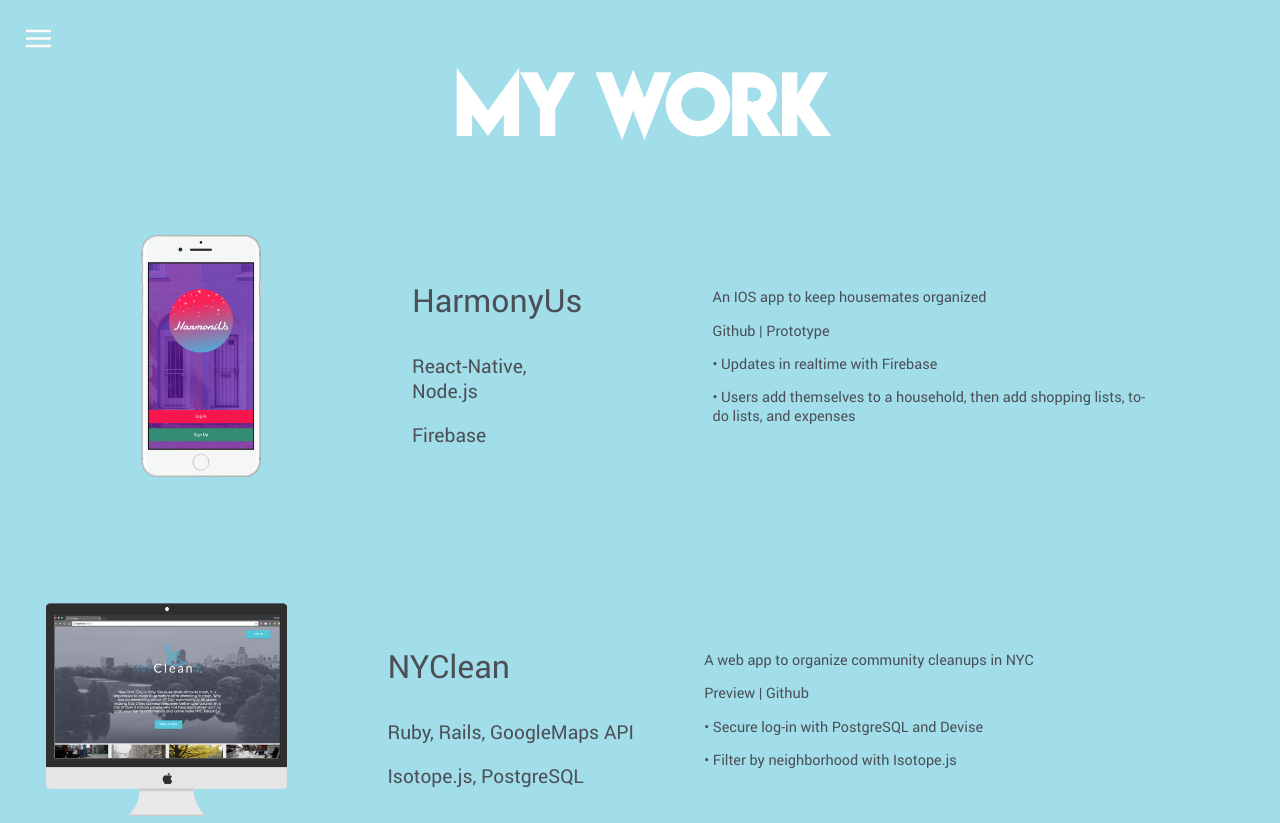
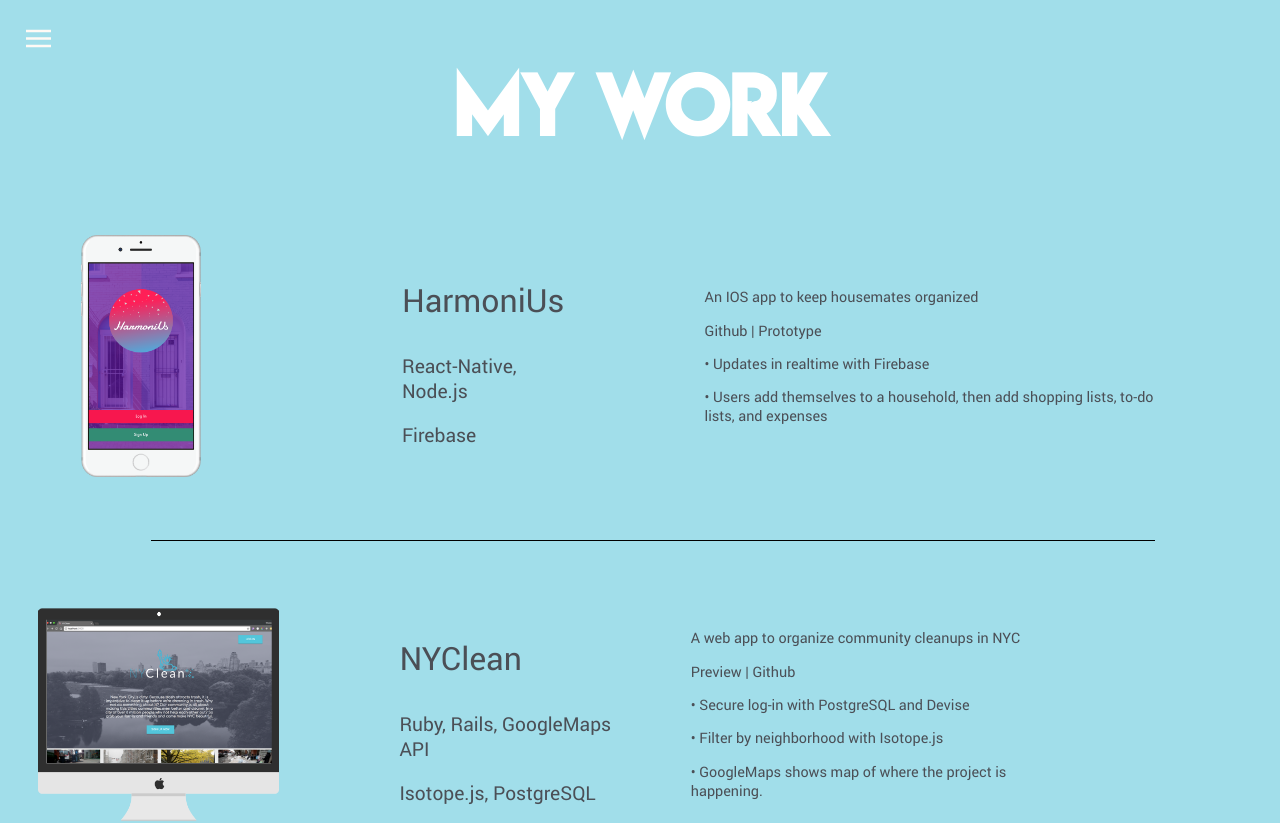
Before and after one commit to wstuckmeyer/portfolio, a React (Create React App) app: page /work in a window 1280 px wide. Shown: the top 823 px of the page. Built offline with nearby package versions, Linux system fonts and the light colour scheme.

Commit message:
fixed it

```diff
--- a/src/App.css
+++ b/src/App.css
@@ -242,7 +242,7 @@ html{
   animation: pulse 1s infinite;
 }
 #resumebtn{
-  font-size: 2em;
+  font-size: 1.2em;
 }
 .stack{
   font-family: 'robo';
@@ -294,12 +294,12 @@ html{
 #HLogo{
   width:12%;
   height:25%;
-  margin-right:10%;
-  margin-left: -1%;
+  margin-right:16%;
+  margin-left: -7%;
 }
 #clean{
   width:24%;
-  margin-right: 6%;
+  margin-right: 8%;
 
 }
 .logoimg{
@@ -312,7 +312,9 @@ html{
   justify-content: center;
   margin: 0 auto;
   width:80%;
-  margin-bottom: 10%;
+  margin-bottom: 5%;
+  padding-bottom: 5%;
+  border-bottom: solid 1px black;
 }
 #project2{
   display: flex;
@@ -366,8 +368,8 @@ html{
 
 }
 #p1{
-  margin-left: 1%;
-  margin-right: 10%;
+
+  margin-right: 11%;
 }
 
 @keyframes App-logo-spin {
--- a/src/projects.js
+++ b/src/projects.js
@@ -36,7 +36,7 @@ export default class Projects extends Component{
 					<Fade duration={3000} delay={200}><div id='project1'>
 						<img id='HLogo' className='logoimg'src={HLogo}/>
 						<div id='p1'>
-							<p className='project-name'>HarmonyUs</p>
+							<p className='project-name'>HarmoniUs</p>
 							<p className='project-titles'>React-Native, Node.js</p><p className='project-titles'> Firebase</p>
 						</div>
 						<div className='description' id='p1descrip'>
@@ -60,6 +60,7 @@ export default class Projects extends Component{
 								<a target="_blank" className='projectlink' href="https://drive.google.com/file/d/0B6CrmsXBcZ7QSWI2S2UwYllhbEk/view">Preview</a> | <a target="_blank" className='projectlink' href='https://github.com/wstuckmeyer/HarmonyUs'>Github</a>
 								<p>•     Secure log-in with PostgreSQL and Devise</p>
                                 <p>•     Filter by neighborhood with Isotope.js</p>
+                                <p>•	GoogleMaps shows map of where the project is happening.</p>
 						</div>
 
 					</div>
```
